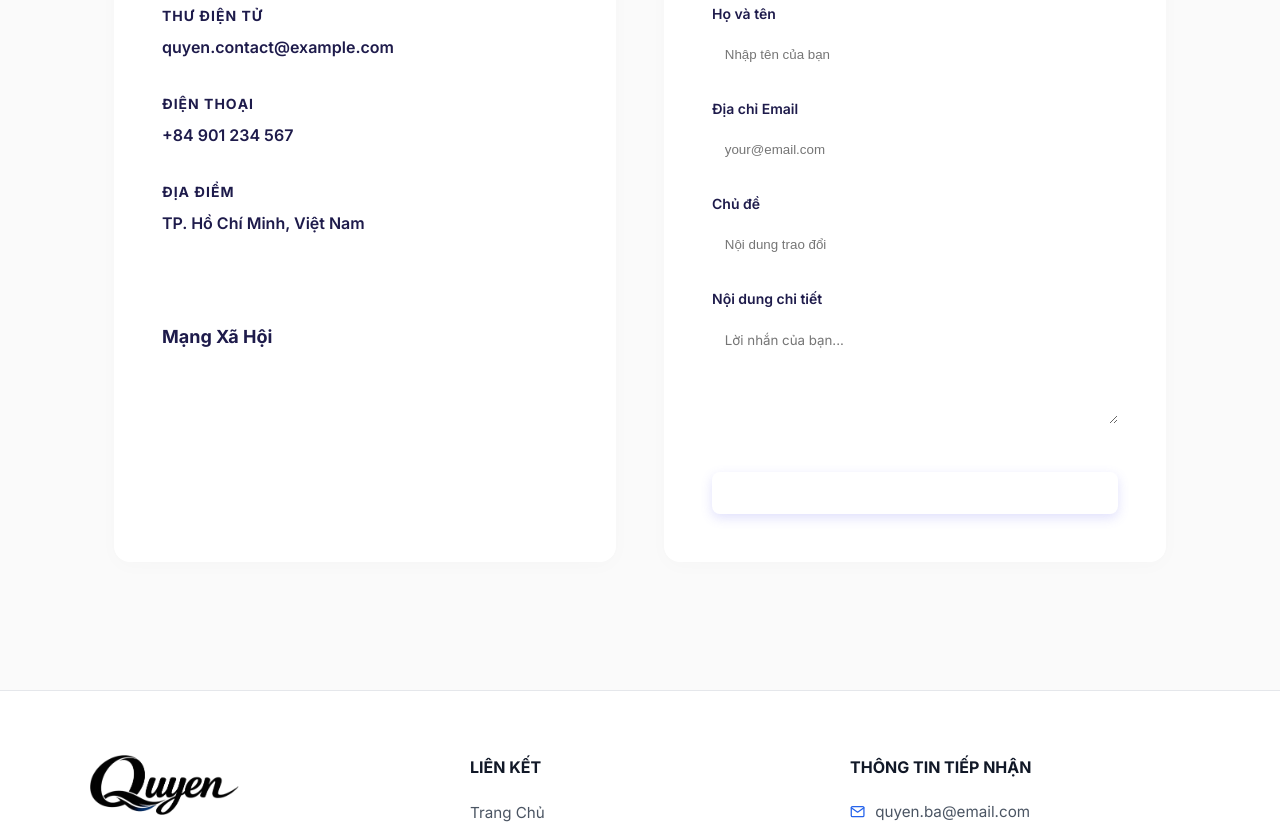
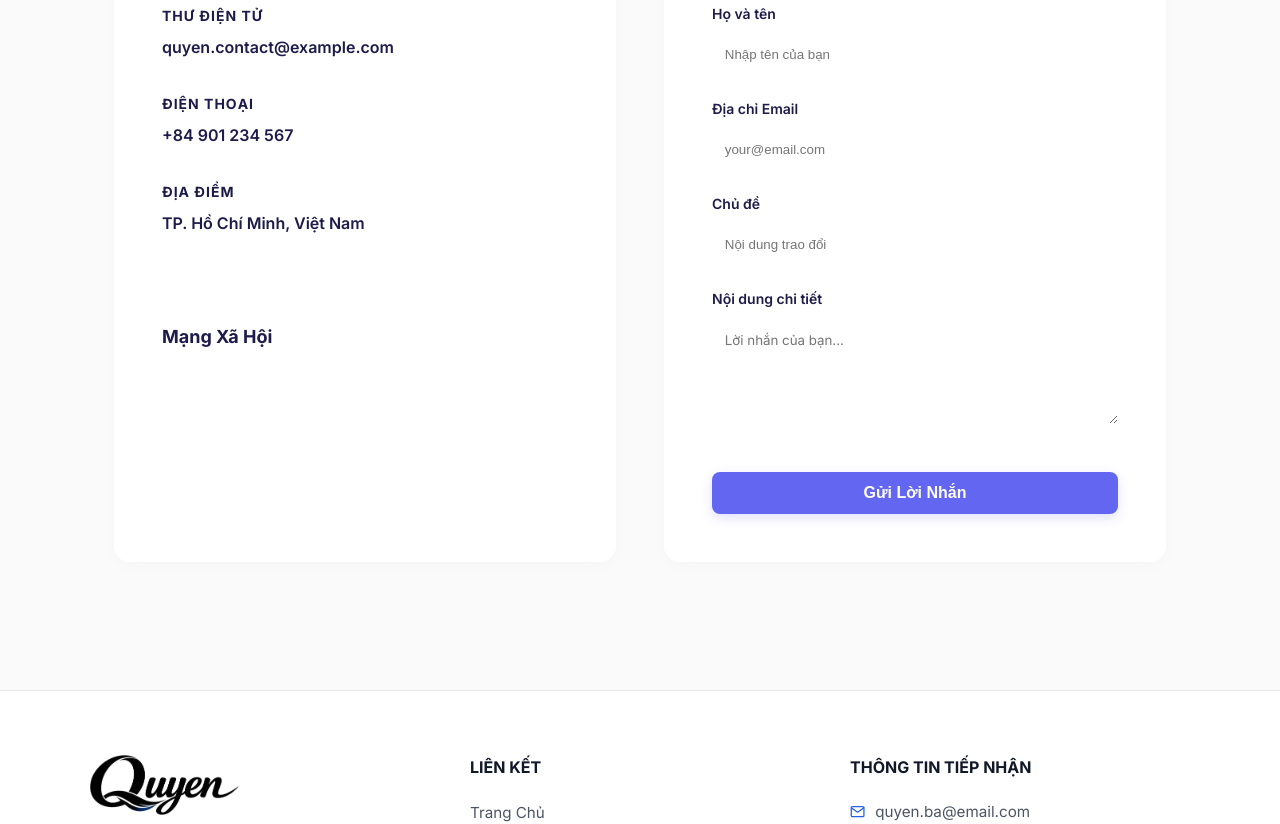
Before and after one commit to TQuyenG/porfolio, a React (Create React App) app: page /contact in a window 1280 px wide. Shown: the part 723-1547 px from the top of the page. Built offline with nearby package versions, Linux system fonts and the light colour scheme; no server answers; the database is empty.

Commit message:
update giao dien v6

```diff
--- a/src/pages/Home.jsx
+++ b/src/pages/Home.jsx
@@ -129,7 +129,7 @@ export default function Home() {
   const prevImage = (e) => { e.stopPropagation(); setLightboxIndex(p => (p === 0 ? gallery.length - 1 : p - 1)); };
 
   return (
-    <section className="page home-page hp-root" style={{ padding: 0, overflowX: 'hidden' }}>
+    <section className="page home-page hp-root" style={{ padding: 0 }}>
 
       <style>{`
         @import url('https://fonts.googleapis.com/css2?family=Plus+Jakarta+Sans:ital,wght@0,400;0,500;0,600;0,700;0,800;1,400&family=Fraunces:ital,wght@0,700;0,900;1,700;1,900&display=swap');
--- a/src/styles/App.css
+++ b/src/styles/App.css
@@ -3,7 +3,6 @@
   flex-direction: column;
   min-height: 100vh;
   background-color: var(--bg-surface);
-  overflow-x: hidden;
 }
 
 .main-content {
@@ -31,7 +30,7 @@
 }
 
 .btn-primary {
-  background-color: var(--primary-color);
+  background-color: var(--primary);
   color: #ffffff;
   box-shadow: 0 4px 12px rgba(99, 102, 241, 0.2);
 }
--- a/src/styles/index.css
+++ b/src/styles/index.css
@@ -35,6 +35,7 @@ body {
   color: var(--text-main);
   line-height: 1.6;
   -webkit-font-smoothing: antialiased;
+  overflow-x: hidden;
 }
 
 /* Hiệu ứng IntersectionObserver Fade-up */
```
